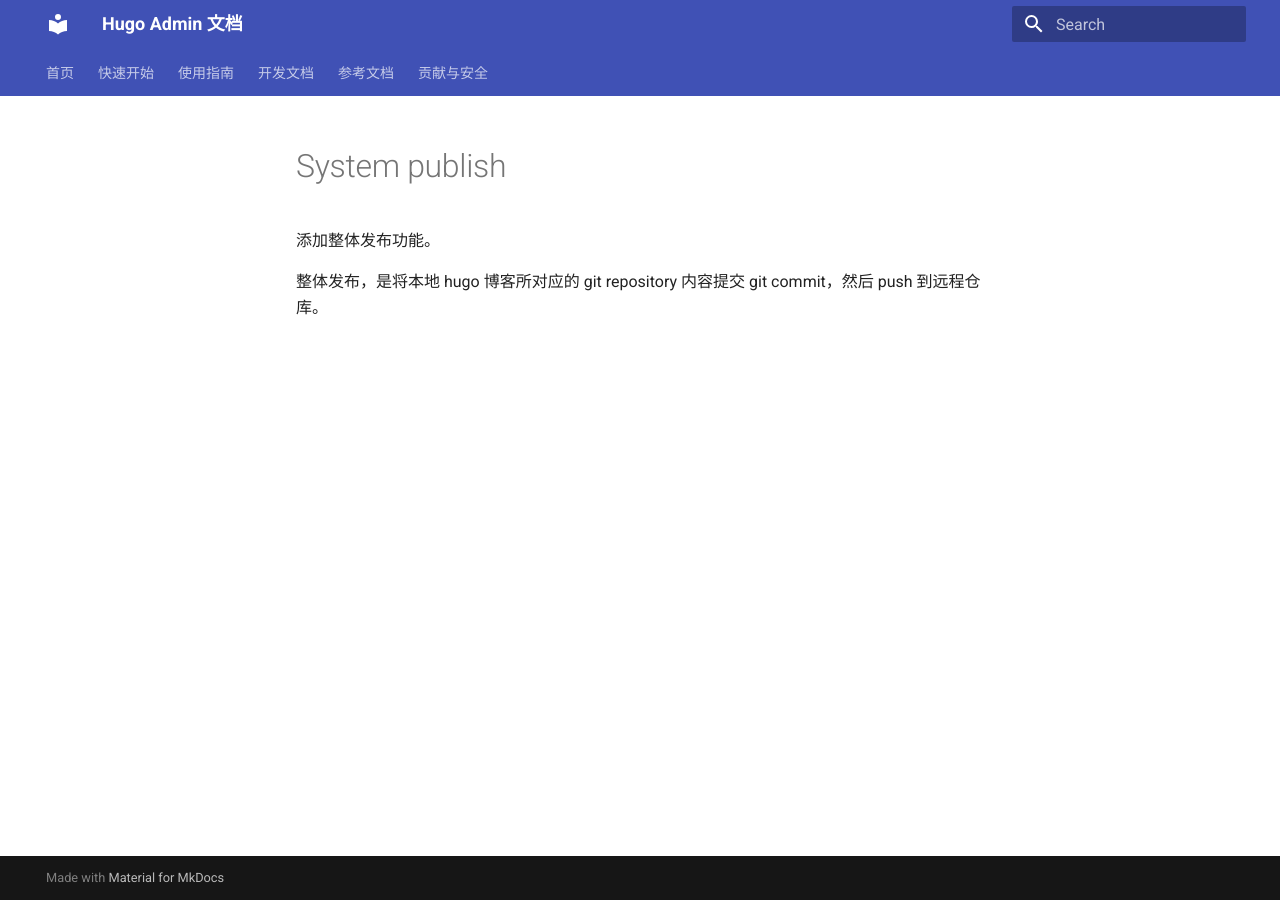
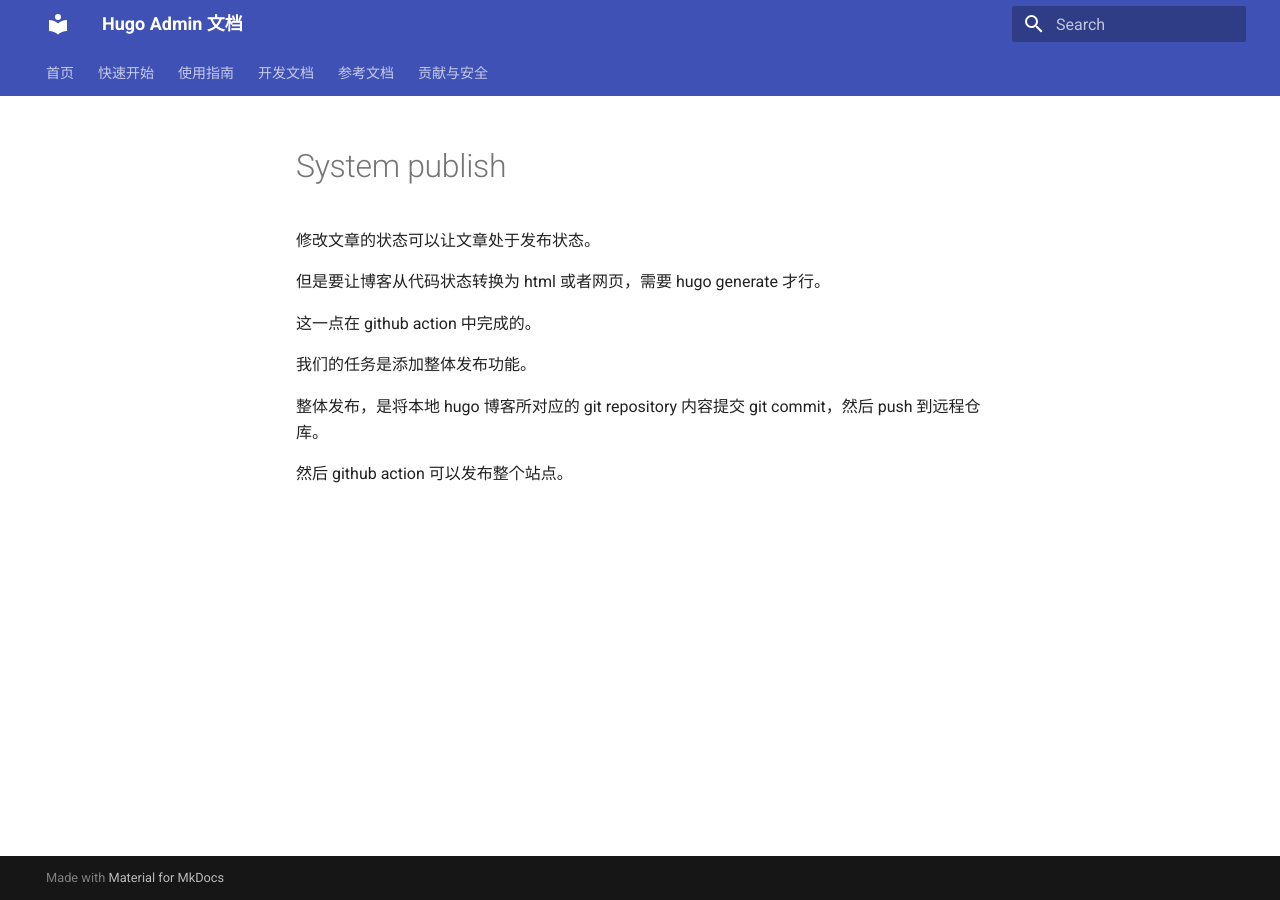
Before and after one commit to Svtter/hugo-admin, an MkDocs documentation site: the page built from docs/development/system-publish.md, in a window 1280 px wide. Built offline with MkDocs 1.6.1 and Material for MkDocs 9.7.7, drawn with Linux system fonts in a browser that asks for light colours.

Commit message:
docs: add publish post doc

```diff
--- a/docs/development/system-publish.md
+++ b/docs/development/system-publish.md
@@ -1,3 +1,11 @@
-添加整体发布功能。
+修改文章的状态可以让文章处于发布状态。
+
+但是要让博客从代码状态转换为 html 或者网页，需要 hugo generate 才行。
+
+这一点在 github action 中完成的。
+
+我们的任务是添加整体发布功能。
 
 整体发布，是将本地 hugo 博客所对应的 git repository 内容提交 git commit，然后 push 到远程仓库。
+
+然后 github action 可以发布整个站点。
```
